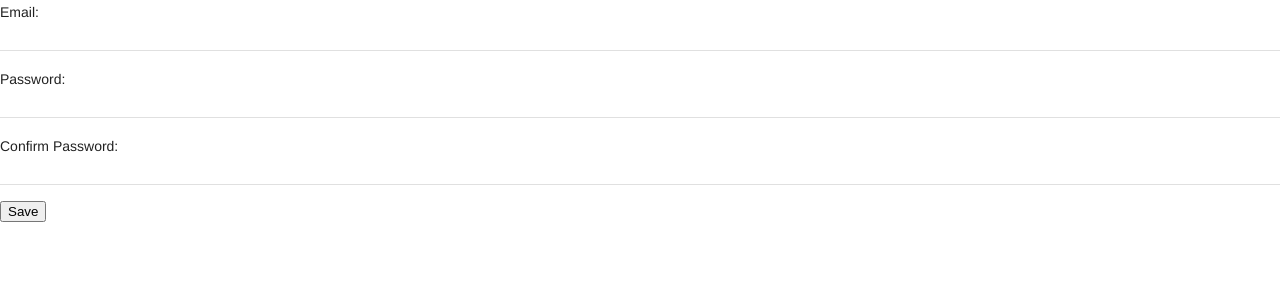
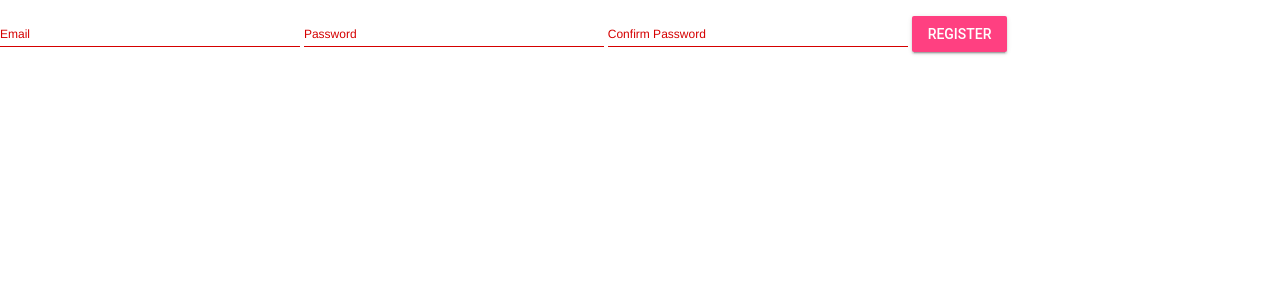
Before and after one commit to erictempleton1/gifttrack, a Django app: page /register/ in a window 1280 px wide. Shown: the part 64-364 px from the top of the page. Run offline with Django 3.2, Linux system fonts and the light colour scheme.

Commit message:
adding reg form md and buttons

```diff
--- a/gifttrack/templates/gifttrack/login.html
+++ b/gifttrack/templates/gifttrack/login.html
@@ -20,7 +20,9 @@
             {{ form.password }}
             <label class="mdl-textfield__label" for="password">Password</label>
         </div>
-            <input type="submit" value="Submit">
+        <button type="submit" class="mdl-button mdl-js-button mdl-button--raised mdl-button--accent">
+          Login
+        </button>
     </form>
 </div>
 {% endblock %}
--- a/gifttrack/templates/gifttrack/register.html
+++ b/gifttrack/templates/gifttrack/register.html
@@ -13,8 +13,21 @@
 <div class="form-group">
     <form action="/register/" method="post">
         {% csrf_token %}
-        {{ form.as_p }}
-        <input type="submit" value="Save">
+        <div class="mdl-textfield mdl-js-textfield mdl-textfield--floating-label">
+            {{ form.email }}
+            <label class="mdl-textfield__label" for="email">Email</label>
+        </div>
+        <div class="mdl-textfield mdl-js-textfield mdl-textfield--floating-label">
+            {{ form.password }}
+            <label class="mdl-textfield__label" for="email">Password</label>
+        </div>
+        <div class="mdl-textfield mdl-js-textfield mdl-textfield--floating-label">
+            {{ form.password_confirm }}
+            <label class="mdl-textfield__label" for="email">Confirm Password</label>
+        </div>
+        <button type="submit" class="mdl-button mdl-js-button mdl-button--raised mdl-button--accent">
+          Register
+        </button>
     </form>
 </div>
 {% endblock %}
```
